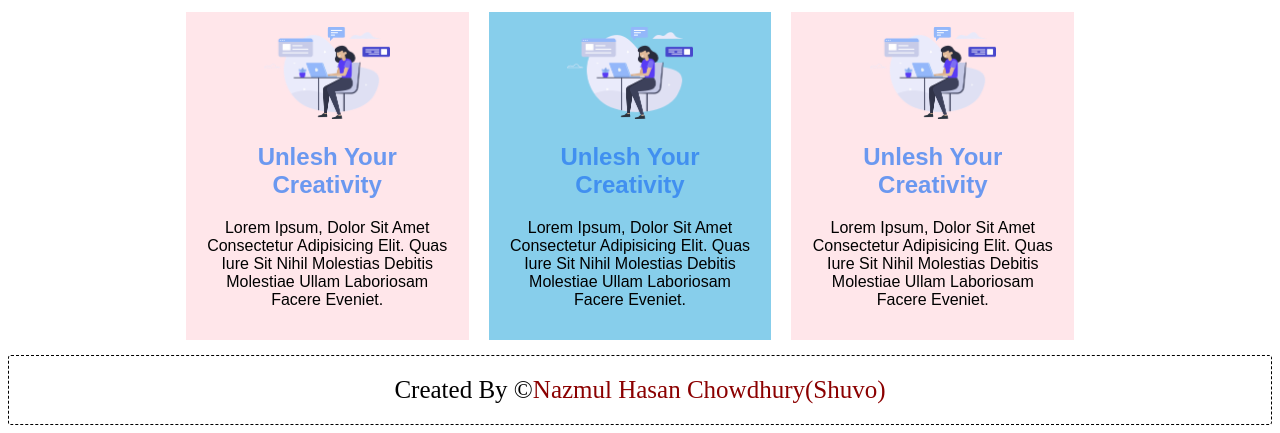
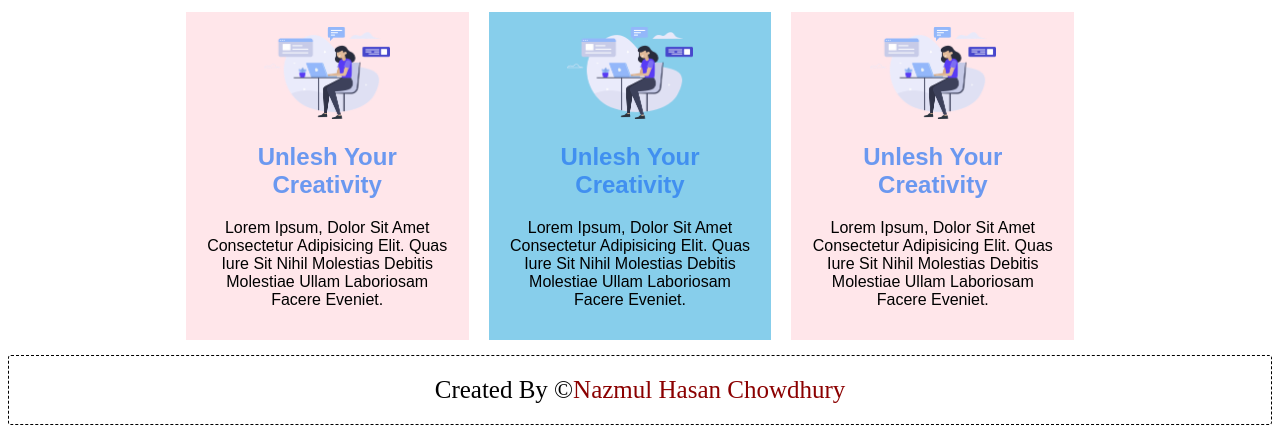
Before and after one commit to shuvochowdhury00/html_css_project_one, a plain HTML site: page index.html in a window 1280 px wide. Shown: the part 800-1233 px from the top of the page. Drawn offline with Linux system fonts and the light colour scheme.

Commit message:
Update index.html

```diff
--- a/index.html
+++ b/index.html
@@ -139,7 +139,7 @@
     <footer>
       <div class="footer_content">
         created by &copy;<span style="color: darkred"
-          >nazmul hasan chowdhury(shuvo)</span
+          >nazmul hasan chowdhury</span
         >
       </div>
     </footer>
```
